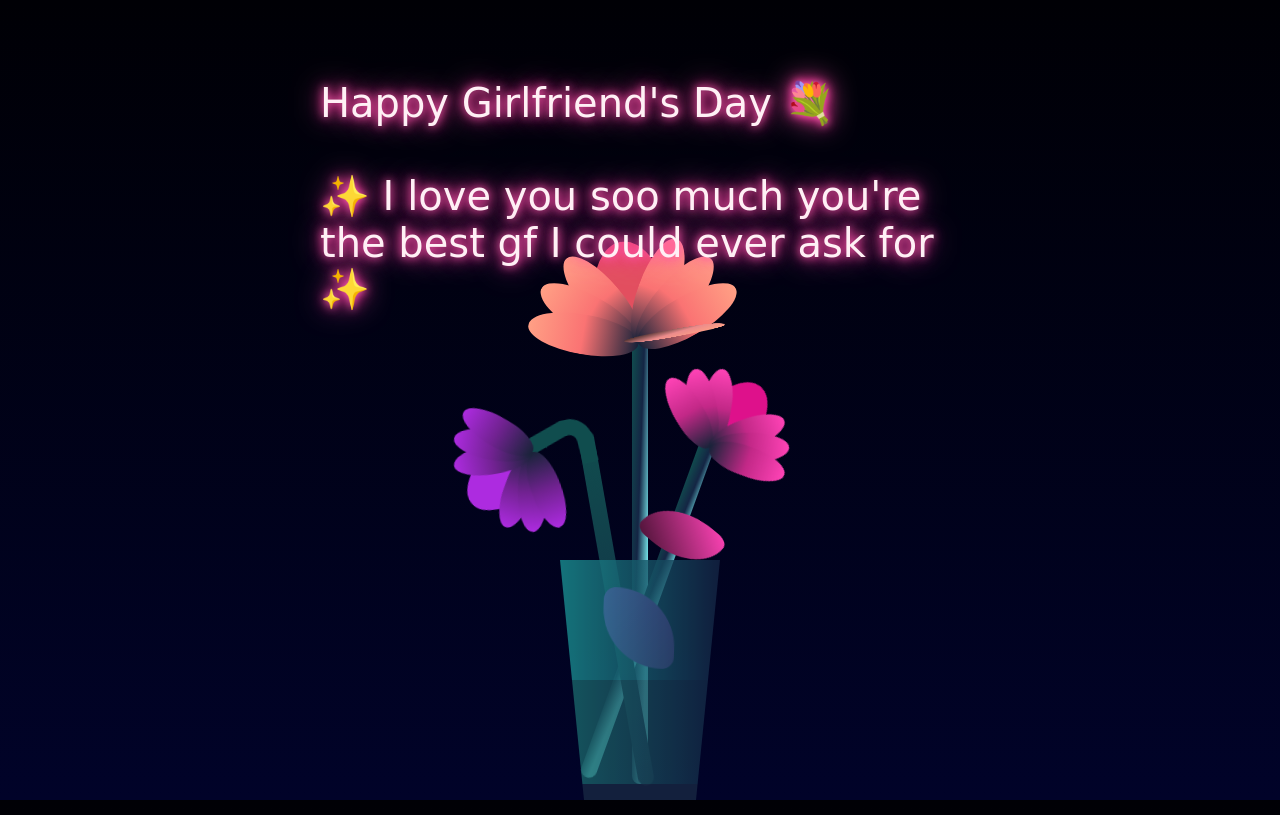
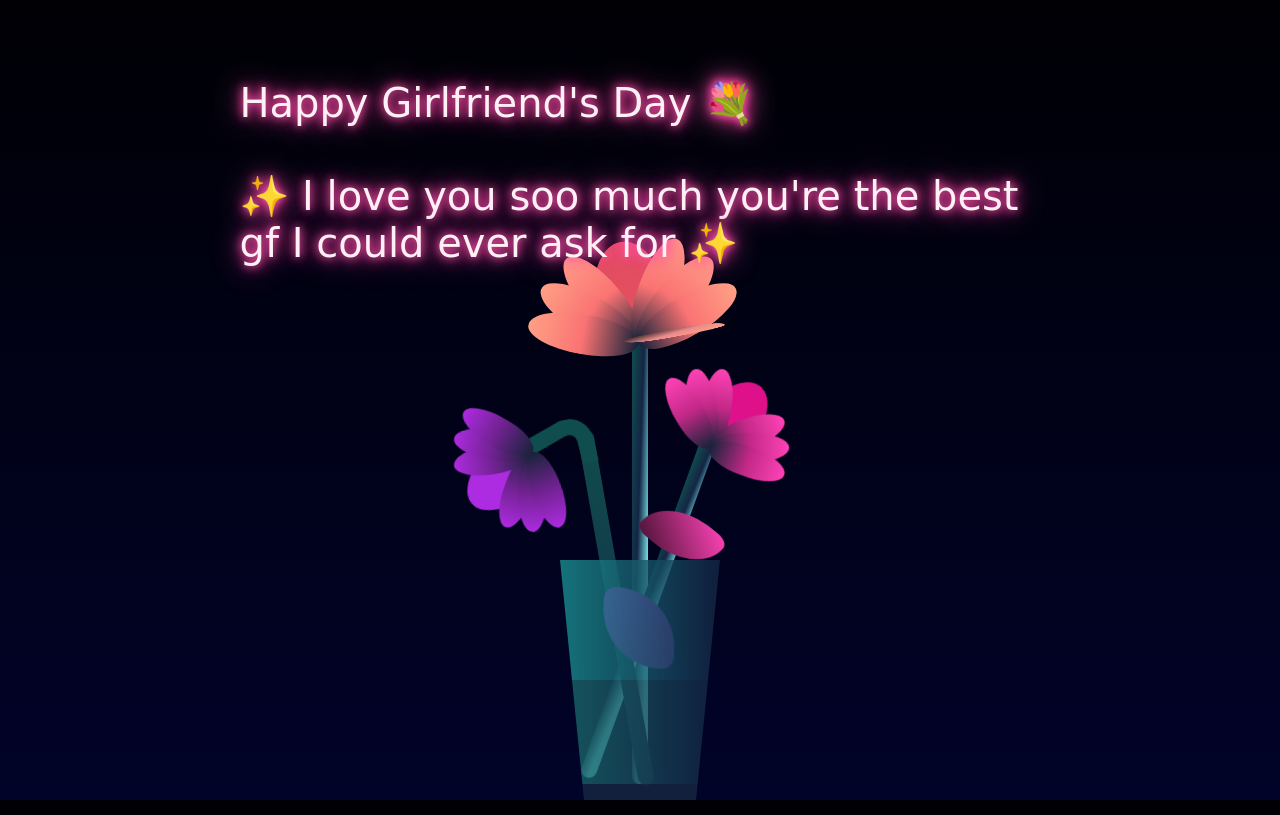
Before and after one commit to debuggedhyphen/happy-gfs-dayyy-, a plain HTML site: page index.html in a window 1280 px wide. Drawn offline with Linux system fonts and the light colour scheme.

Commit message:
index.html

```diff
--- a/index.html
+++ b/index.html
@@ -12,7 +12,7 @@
     <!-- 🎉 Happy Girlfriend’s Day Message -->
     <div class="message">
       Happy Girlfriend's Day 💐
-  &nbsp;&nbsp;&nbsp;&nbsp;&nbsp;&nbsp;&nbsp;&nbsp;&nbsp;&nbsp;&nbsp;&nbsp;&nbsp;&nbsp;&nbsp;&nbsp;&nbsp;&nbsp;&nbsp;&nbsp;&nbsp;&nbsp;&nbsp;&nbsp;&nbsp;&nbsp;&nbsp;&nbsp;&nbsp;&nbsp;&nbsp;&nbsp;&nbsp;&nbsp;&nbsp;&nbsp;&nbsp;&nbsp;&nbsp;&nbsp;&nbsp;&nbsp;&nbsp;&nbsp;&nbsp;&nbsp;&nbsp;     ✨ I love you soo much you're the best gf I could ever ask for ✨
+  &nbsp;&nbsp;&nbsp;&nbsp;&nbsp;&nbsp;&nbsp;&nbsp;&nbsp;&nbsp;&nbsp;&nbsp;&nbsp;&nbsp;&nbsp;&nbsp;&nbsp;&nbsp;&nbsp;&nbsp;&nbsp;&nbsp;&nbsp;&nbsp;&nbsp;&nbsp;&nbsp;&nbsp;&nbsp;&nbsp;&nbsp;&nbsp;&nbsp;&nbsp;&nbsp;&nbsp;&nbsp;&nbsp;&nbsp;&nbsp;&nbsp;&nbsp;&nbsp;&nbsp;&nbsp;&nbsp;&nbsp;&nbsp;&nbsp;&nbsp;&nbsp;&nbsp;&nbsp;&nbsp;&nbsp;&nbsp;&nbsp;&nbsp;&nbsp;&nbsp;&nbsp;&nbsp;&nbsp;     ✨ I love you soo much you're the best gf I could ever ask for ✨
     </div>
 
     <div class="f-wrapper">
```
